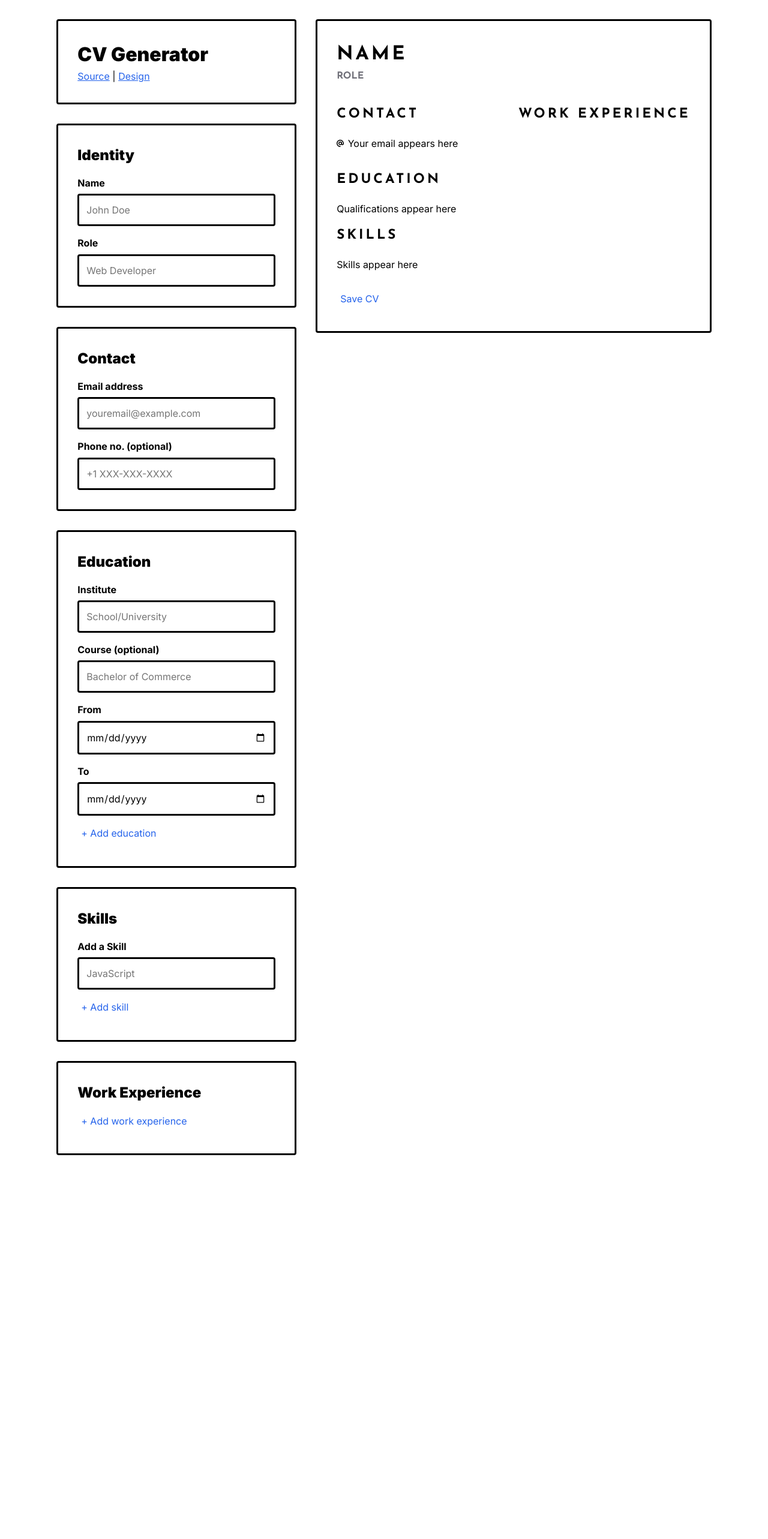
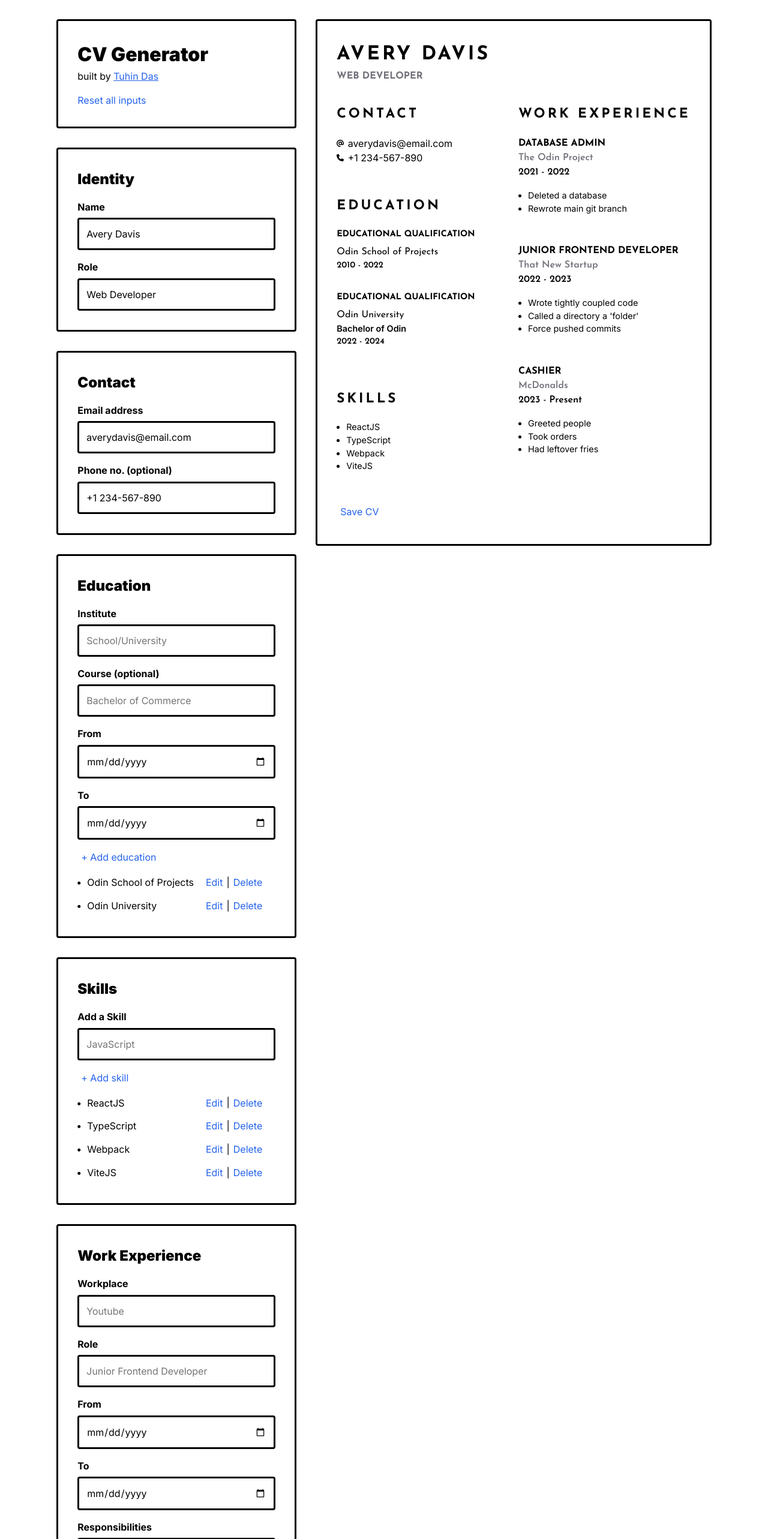
Before and after one commit to tuhindas56/top-cv-application, a React (Vite) app: page / in a window 1280 px wide. Shown: the top 2566 px of the page at 60% size. Before the commit the page ends 1958 px from the top, so only its background shows below. Built offline with nearby package versions, Linux system fonts and the light colour scheme.

Commit message:
feat: link Work section and preview, declare initial values for resume

```diff
--- a/src/App.tsx
+++ b/src/App.tsx
@@ -1,4 +1,5 @@
 import { useState } from "react"
+import { v4 as uuid } from "uuid"
 import "./styles/App.css"
 import Forms from "./components/Forms"
 import ResumePreview from "./components/ResumePreview"
@@ -6,10 +7,57 @@ import ResumePreview from "./components/ResumePreview"
 export type ReactFormInputEvent = React.FormEvent<HTMLInputElement>
 
 function App() {
-  const [identity, setIdentity] = useState({ name: "", role: "" })
-  const [contact, setContact] = useState({ email: "", phone: "" })
-  const [skills, setSkills] = useState(new Map())
-  const [education, setEducation] = useState(new Map())
+  const initialIdentity = { name: "Avery Davis", role: "Web Developer" }
+
+  const initialContact = { email: "averydavis@email.com", phone: "+1 234-567-890" }
+
+  const initialEducation = new Map()
+  initialEducation.set(uuid(), {
+    durationFrom: "2010-01-01",
+    durationTo: "2022-01-01",
+    institute: "Odin School of Projects",
+  })
+  initialEducation.set(uuid(), {
+    course: "Bachelor of Odin",
+    durationFrom: "2022-01-01",
+    durationTo: "2024-01-01",
+    institute: "Odin University",
+  })
+
+  const initialSkills = new Map()
+  initialSkills.set(uuid(), "ReactJS")
+  initialSkills.set(uuid(), "TypeScript")
+  initialSkills.set(uuid(), "Webpack")
+  initialSkills.set(uuid(), "ViteJS")
+
+  const initialWorkxp = new Map()
+  initialWorkxp.set(uuid(), {
+    workplace: "The Odin Project",
+    role: "Database Admin",
+    durationFrom: "2021-01-01",
+    durationTo: "2022-01-01",
+    responsibilities: "Deleted a database \n Rewrote main git branch",
+  })
+  initialWorkxp.set(uuid(), {
+    workplace: "That New Startup",
+    role: "Junior Frontend Developer",
+    durationFrom: "2022-01-01",
+    durationTo: "2023-01-01",
+    responsibilities: "Wrote tightly coupled code \n Called a directory a 'folder' \n Force pushed commits",
+  })
+  initialWorkxp.set(uuid(), {
+    workplace: "McDonalds",
+    role: "Cashier",
+    durationFrom: "2023-01-01",
+    durationTo: "2024-01-01",
+    responsibilities: "Greeted people \n Took orders \n Had leftover fries",
+  })
+
+  const [identity, setIdentity] = useState(initialIdentity)
+  const [contact, setContact] = useState(initialContact)
+  const [education, setEducation] = useState(initialEducation)
+  const [skills, setSkills] = useState(initialSkills)
+  const [workxp, setWorkxp] = useState(initialWorkxp)
 
   return (
     <div className="main-container">
@@ -18,8 +66,9 @@ function App() {
         contact={{ contact, setContact }}
         education={{ education, setEducation }}
         skills={{ skills, setSkills }}
+        work={{ workxp, setWorkxp }}
       />
-      <ResumePreview identity={identity} contact={contact} education={education} skills={skills} />
+      <ResumePreview identity={identity} contact={contact} education={education} skills={skills} workxp={workxp} />
     </div>
   )
 }
--- a/src/components/Forms.tsx
+++ b/src/components/Forms.tsx
@@ -1,40 +1,59 @@
 import { useState } from "react"
 import { v4 as uuid } from "uuid"
 import { ReactFormInputEvent } from "../App"
-import { Contact, Education, Identity } from "../sharedTypes"
+import { Contact, Education, Identity, WorkExperience } from "../sharedTypes"
 import "../styles/Forms.css"
 
 type SetContactState = React.Dispatch<React.SetStateAction<Contact>>
 type SetIdentityState = React.Dispatch<React.SetStateAction<Identity>>
 type SetEducationState = React.Dispatch<React.SetStateAction<Map<string, Education>>>
 type SetSkillState = React.Dispatch<React.SetStateAction<Map<string, string>>>
+type SetWorkState = React.Dispatch<React.SetStateAction<Map<string, WorkExperience>>>
 
 interface FormsProps {
   contact: { contact: Contact; setContact: SetContactState }
   identity: { identity: Identity; setIdentity: SetIdentityState }
   education: { education: Map<string, Education>; setEducation: SetEducationState }
   skills: { skills: Map<string, string>; setSkills: SetSkillState }
+  work: { workxp: Map<string, WorkExperience>; setWorkxp: SetWorkState }
 }
 
-const Header = () => (
+interface HeaderProps {
+  setIdentity: SetIdentityState
+  setContact: SetContactState
+  setEducation: SetEducationState
+  setSkills: SetSkillState
+  setWorkxp: SetWorkState
+}
+
+const Header = ({ setIdentity, setContact, setEducation, setSkills, setWorkxp }: HeaderProps) => (
   <header className="card">
     <h1 className="inter">CV Generator</h1>
 
-    <a href="http://github.com/tuhindas56/top-cv-application" target="_blank" rel="noopener noreferrer">
-      Source
-    </a>
-    {" | "}
-    <a
-      href="https://www.canva.com/p/templates/EAFC-9sdKHg-black-and-white-minimalist-simple-design-freelancer-resume/"
-      target="_blank"
-      rel="noopener noreferrer"
+    <p>
+      built by{" "}
+      <a href="http://github.com/tuhindas56/top-cv-application" target="_blank" rel="noopener noreferrer">
+        Tuhin Das
+      </a>
+    </p>
+
+    <button
+      className="button"
+      onClick={() => {
+        setIdentity({ name: "", role: "" })
+        setContact({ email: "", phone: "" })
+        setEducation(new Map())
+        setSkills(new Map())
+        setWorkxp(new Map())
+      }}
+      style={{ display: "block", margin: "1rem 0 0 0", padding: "0" }}
     >
-      Design
-    </a>
+      Reset all inputs
+    </button>
   </header>
 )
 
-const IdentityDetails = ({ identity: { identity, setIdentity } }: { identity: FormsProps["identity"] }) => {
+const IdentityForm = ({ identity: { identity, setIdentity } }: { identity: FormsProps["identity"] }) => {
   const handleNameChange = (event: ReactFormInputEvent) => {
     const target = event.target as HTMLInputElement
     setIdentity({ ...identity, name: target.value })
@@ -78,7 +97,7 @@ const IdentityDetails = ({ identity: { identity, setIdentity } }: { identity: Fo
   )
 }
 
-const ContactDetails = ({ contact: { contact, setContact } }: { contact: FormsProps["contact"] }) => {
+const ContactForm = ({ contact: { contact, setContact } }: { contact: FormsProps["contact"] }) => {
   const handleEmailChange = (event: ReactFormInputEvent) => {
     const target = event.target as HTMLInputElement
     setContact({ ...contact, email: target.value })
@@ -122,14 +141,14 @@ const ContactDetails = ({ contact: { contact, setContact } }: { contact: FormsPr
   )
 }
 
-const EducationDetails = ({ education: { education, setEducation } }: { education: FormsProps["education"] }) => {
+const EducationForm = ({ education: { education, setEducation } }: { education: FormsProps["education"] }) => {
   const [educationInputs, setEducationInputs] = useState({
     courseInput: "",
     durationFromInput: "",
     durationToInput: "",
     instituteInput: "",
   })
-  const [minDate, setMinDate] = useState("")
+  const [date, setDate] = useState({ min: "", max: "" })
   const [editing, setEditing] = useState({ id: "", beingEdited: false })
 
   const handleInstituteInputChange = (event: ReactFormInputEvent) => {
@@ -144,12 +163,13 @@ const EducationDetails = ({ education: { education, setEducation } }: { educatio
 
   const handleDurationFromInputChange = (event: ReactFormInputEvent) => {
     const target = event.target as HTMLInputElement
-    setMinDate(target.value)
+    setDate({ ...date, min: target.value })
     setEducationInputs({ ...educationInputs, durationFromInput: target.value })
   }
 
   const handleDurationToInputChange = (event: ReactFormInputEvent) => {
     const target = event.target as HTMLInputElement
+    setDate({ ...date, max: target.value })
     setEducationInputs({ ...educationInputs, durationToInput: target.value })
   }
 
@@ -264,6 +284,7 @@ const EducationDetails = ({ education: { education, setEducation } }: { educatio
           id="durationFrom"
           onChange={(event) => handleDurationFromInputChange(event)}
           value={educationInputs.durationFromInput}
+          max={date.max}
         />
 
         <label htmlFor="durationTo" className="input__label">
@@ -276,7 +297,7 @@ const EducationDetails = ({ education: { education, setEducation } }: { educatio
           id="durationTo"
           onChange={(event) => handleDurationToInputChange(event)}
           value={educationInputs.durationToInput}
-          min={minDate}
+          min={date.min}
         />
 
         {editing.beingEdited ? (
@@ -320,7 +341,7 @@ const EducationDetails = ({ education: { education, setEducation } }: { educatio
   )
 }
 
-const SkillDetails = ({ skills: { skills, setSkills } }: { skills: FormsProps["skills"] }) => {
+const SkillForm = ({ skills: { skills, setSkills } }: { skills: FormsProps["skills"] }) => {
   const [skillInput, setSkillInput] = useState("")
   const [editing, setEditing] = useState({ id: "", beingEdited: false })
 
@@ -424,28 +445,249 @@ const SkillDetails = ({ skills: { skills, setSkills } }: { skills: FormsProps["s
   )
 }
 
-const WorkExperience = () => {
-  const handleClick = () => {
-    alert("added")
+const WorkExperienceForm = ({ work: { workxp, setWorkxp } }: { work: FormsProps["work"] }) => {
+  const [workInputs, setWorkInputs] = useState({
+    workplace: "",
+    role: "",
+    durationFrom: "",
+    durationTo: "",
+    responsibilities: "",
+  })
+  const [editing, setEditing] = useState({ id: "", beingEdited: false })
+  const [date, setDate] = useState({ min: "", max: "" })
+
+  const handleAddWork = () => {
+    if (
+      workInputs.workplace &&
+      workInputs.durationFrom &&
+      workInputs.durationTo &&
+      workInputs.role &&
+      workInputs.responsibilities
+    ) {
+      const newMap = new Map(workxp)
+      newMap.set(uuid(), {
+        workplace: workInputs.workplace,
+        durationFrom: workInputs.durationFrom,
+        durationTo: workInputs.durationTo,
+        role: workInputs.role,
+        responsibilities: workInputs.responsibilities,
+      })
+
+      setWorkxp(newMap)
+      setWorkInputs({
+        workplace: "",
+        durationFrom: "",
+        durationTo: "",
+        role: "",
+        responsibilities: "",
+      })
+    }
   }
+
+  const handleWorkplaceInputChange = (event: ReactFormInputEvent) => {
+    const target = event.target as HTMLInputElement
+    setWorkInputs({ ...workInputs, workplace: target.value })
+  }
+
+  const handleRoleInputChange = (event: ReactFormInputEvent) => {
+    const target = event.target as HTMLInputElement
+    setWorkInputs({ ...workInputs, role: target.value })
+  }
+
+  const handleDurationFromInputChange = (event: ReactFormInputEvent) => {
+    const target = event.target as HTMLInputElement
+    setDate({ ...date, min: target.value })
+    setWorkInputs({ ...workInputs, durationFrom: target.value })
+  }
+
+  const handleDurationToInputChange = (event: ReactFormInputEvent) => {
+    const target = event.target as HTMLInputElement
+    setDate({ ...date, max: target.value })
+    setWorkInputs({ ...workInputs, durationTo: target.value })
+  }
+
+  const handleResponsibilitiesInputChange = (event: React.ChangeEvent<HTMLTextAreaElement>) => {
+    const target = event.target as HTMLTextAreaElement
+    setWorkInputs({ ...workInputs, responsibilities: target.value })
+  }
+
+  const handleWorkDelete = (id: string) => {
+    const newMap = new Map(workxp)
+    newMap.delete(id)
+    setWorkxp(newMap)
+  }
+
+  const handleWorkEdit = (id: string) => {
+    setEditing({ id, beingEdited: true })
+    const { workplace, durationFrom, durationTo, role, responsibilities } = workxp.get(id)!
+    setWorkInputs({ workplace, durationFrom, durationTo, role, responsibilities })
+  }
+
+  const handleConfirmEditWork = (id: string) => {
+    if (
+      workInputs.workplace &&
+      workInputs.durationFrom &&
+      workInputs.durationTo &&
+      workInputs.role &&
+      workInputs.responsibilities
+    ) {
+      const newMap = new Map(workxp)
+      newMap.set(id, {
+        workplace: workInputs.workplace,
+        durationFrom: workInputs.durationFrom,
+        durationTo: workInputs.durationTo,
+        role: workInputs.role,
+        responsibilities: workInputs.responsibilities,
+      })
+
+      setWorkxp(newMap)
+      setWorkInputs({
+        workplace: "",
+        durationFrom: "",
+        durationTo: "",
+        role: "",
+        responsibilities: "",
+      })
+      setEditing({ id: "", beingEdited: false })
+    }
+  }
+
+  const handleCancelEditWork = () => {
+    setWorkInputs({
+      workplace: "",
+      durationFrom: "",
+      durationTo: "",
+      role: "",
+      responsibilities: "",
+    })
+    setEditing({ id: "", beingEdited: false })
+  }
+
   return (
     <div className="card">
       <h2>Work Experience</h2>
-      <button className="button" onClick={handleClick}>
-        + Add work experience
-      </button>
+
+      <form onSubmit={(e) => e.preventDefault()}>
+        <label htmlFor="workplace" className="input__label">
+          Workplace
+        </label>
+        <input
+          className="input__field"
+          type="text"
+          name="workplace"
+          id="workplace"
+          placeholder="Youtube"
+          onChange={(event) => handleWorkplaceInputChange(event)}
+          value={workInputs.workplace}
+        />
+
+        <label htmlFor="workRole" className="input__label">
+          Role
+        </label>
+        <input
+          className="input__field"
+          type="text"
+          name="workRole"
+          id="workRole"
+          placeholder="Junior Frontend Developer"
+          onChange={(event) => handleRoleInputChange(event)}
+          value={workInputs.role}
+        />
+
+        <label htmlFor="durationFrom" className="input__label">
+          From
+        </label>
+        <input
+          className="input__field"
+          type="date"
+          name="durationFrom"
+          id="durationFrom"
+          onChange={(event) => handleDurationFromInputChange(event)}
+          value={workInputs.durationFrom}
+          max={date.max}
+        />
+
+        <label htmlFor="durationTo" className="input__label">
+          To
+        </label>
+        <input
+          className="input__field"
+          type="date"
+          name="durationTo"
+          id="durationTo"
+          onChange={(event) => handleDurationToInputChange(event)}
+          value={workInputs.durationTo}
+          min={date.min}
+        />
+
+        <label htmlFor="responsibility" className="input__label">
+          Responsibilities
+        </label>
+        <textarea
+          className="input__field"
+          name="responsibility"
+          id="responsibility"
+          onChange={handleResponsibilitiesInputChange}
+          value={workInputs.responsibilities}
+          placeholder="To add a new bullet point, move to a new line"
+          rows={6}
+        ></textarea>
+
+        {editing.beingEdited ? (
+          <>
+            <button className="button" type="submit" onClick={() => handleConfirmEditWork(editing.id)}>
+              Confirm
+            </button>
+            <button className="button" type="button" onClick={handleCancelEditWork}>
+              Cancel
+            </button>
+          </>
+        ) : (
+          <button className="button" onClick={handleAddWork}>
+            + Add work experience
+          </button>
+        )}
+      </form>
+
+      <ul>
+        {Array.from(workxp).map(([id, work]) => (
+          <li key={id} className="list-item education-item">
+            <div>
+              <p>{work.workplace}</p>
+            </div>
+
+            {!editing.beingEdited && (
+              <div>
+                <button className="button" onClick={() => handleWorkEdit(id)}>
+                  Edit
+                </button>
+                {"|"}
+                <button className="button" onClick={() => handleWorkDelete(id)}>
+                  Delete
+                </button>
+              </div>
+            )}
+          </li>
+        ))}
+      </ul>
     </div>
   )
 }
 
-const Forms = ({ identity, contact, education, skills }: FormsProps) => (
+const Forms = ({ identity, contact, education, skills, work }: FormsProps) => (
   <div className="inter form-container">
-    <Header />
-    <IdentityDetails identity={identity} />
-    <ContactDetails contact={contact} />
-    <EducationDetails education={education} />
-    <SkillDetails skills={skills} />
-    <WorkExperience />
+    <Header
+      setIdentity={identity.setIdentity}
+      setContact={contact.setContact}
+      setEducation={education.setEducation}
+      setSkills={skills.setSkills}
+      setWorkxp={work.setWorkxp}
+    />
+    <IdentityForm identity={identity} />
+    <ContactForm contact={contact} />
+    <EducationForm education={education} />
+    <SkillForm skills={skills} />
+    <WorkExperienceForm work={work} />
   </div>
 )
 
--- a/src/components/ResumePreview.tsx
+++ b/src/components/ResumePreview.tsx
@@ -1,5 +1,6 @@
+import { getYear } from "date-fns"
 import "../styles/ResumePreview.css"
-import { Contact, Education, Identity } from "../sharedTypes"
+import { Contact, Education, Identity, WorkExperience } from "../sharedTypes"
 
 const ContactSection = ({ contact }: { contact: Contact }) => (
   <section className="contact">
@@ -19,7 +20,7 @@ const EducationQualification = ({ course, durationFrom, durationTo, institute }:
     {course && <p className="course bold">{course}</p>}
 
     <p className="duration jsf-sans">
-      {durationFrom} - {durationTo}
+      {getYear(durationFrom)} - {getYear(durationTo)}
     </p>
   </li>
 )
@@ -70,47 +71,51 @@ const SkillsSection = ({ skills }: { skills: Map<string, string> }) => {
   )
 }
 
-// const WorkExperienceDetail = ({
-//   company = "Tempest",
-//   duration = { from: "20XX", to: "20XX" },
-//   responsibilities = ["slacked off", "also slacked off", "slacked off some more"],
-//   role = "Web Developer",
-// }: WorkExperience) => (
-//   <div className="sub-section">
-//     <h4 className="jsf-sans">{role}</h4>
-//     <p className="company jsf-sans">{company}</p>
-//     <p className="duration jsf-sans">
-//       {duration.from} - {duration.to}
-//     </p>
+const WorkExperienceDetail = ({ work }: { work: WorkExperience }) => (
+  <div className="sub-section">
+    <h4 className="jsf-sans">{work.role}</h4>
+    <p className="company jsf-sans">{work.workplace}</p>
+    <p className="duration jsf-sans">
+      {getYear(work.durationFrom)} -{" "}
+      {getYear(work.durationTo) === getYear(new Date()) ? "Present" : getYear(work.durationTo)}
+    </p>
 
-//     <ul className="inter">
-//       {responsibilities.map((responsibility, index) => (
-//         <li key={index}>{responsibility}</li>
-//       ))}
-//     </ul>
-//   </div>
-// )
+    <ul className="inter">
+      {work.responsibilities.split("\n").map((responsibility: string, index: number) => (
+        <li key={index}>{responsibility}</li>
+      ))}
+    </ul>
+  </div>
+)
 
-const WorkExperienceSection = () => (
-  <section className="work">
-    <h3 className="jsf-sans">Work Experience</h3>
+const WorkExperienceSection = ({ workxp }: { workxp: Map<string, WorkExperience> }) => {
+  const workArray = Array.from(workxp)
 
-    {/* <WorkExperience />
-    <WorkExperience />
-    <WorkExperience /> */}
-  </section>
-)
+  return (
+    <section className="work">
+      <h3 className="jsf-sans">Work Experience</h3>
+
+      {!workArray.length ? (
+        <p className="inter">Work history appears here</p>
+      ) : (
+        workArray.map(([id, work]) => <WorkExperienceDetail key={id} work={work} />)
+      )}
+    </section>
+  )
+}
 
 const ResumePreview = ({
   identity,
   contact,
   education,
   skills,
+  workxp,
 }: {
   identity: Identity
   contact: Contact
   education: Map<string, Education>
   skills: Map<string, string>
+  workxp: Map<string, WorkExperience>
 }) => (
   <div className="resumepreview card">
     <div className="name-and-role">
@@ -121,7 +126,7 @@ const ResumePreview = ({
     <ContactSection contact={contact} />
     <EducationSection education={education} />
     <SkillsSection skills={skills} />
-    <WorkExperienceSection />
+    <WorkExperienceSection workxp={workxp} />
 
     <button onClick={() => window.print()} className="button inter savecv">
       Save CV
```
